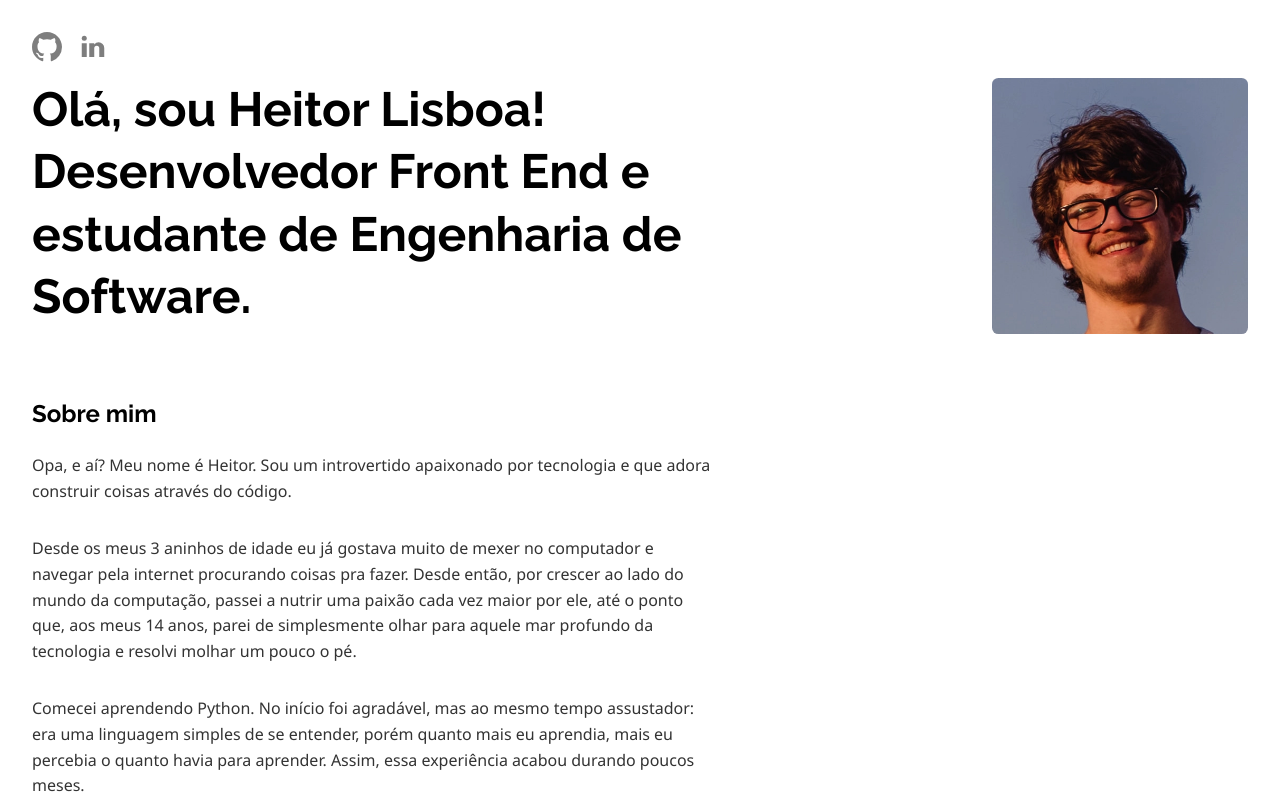
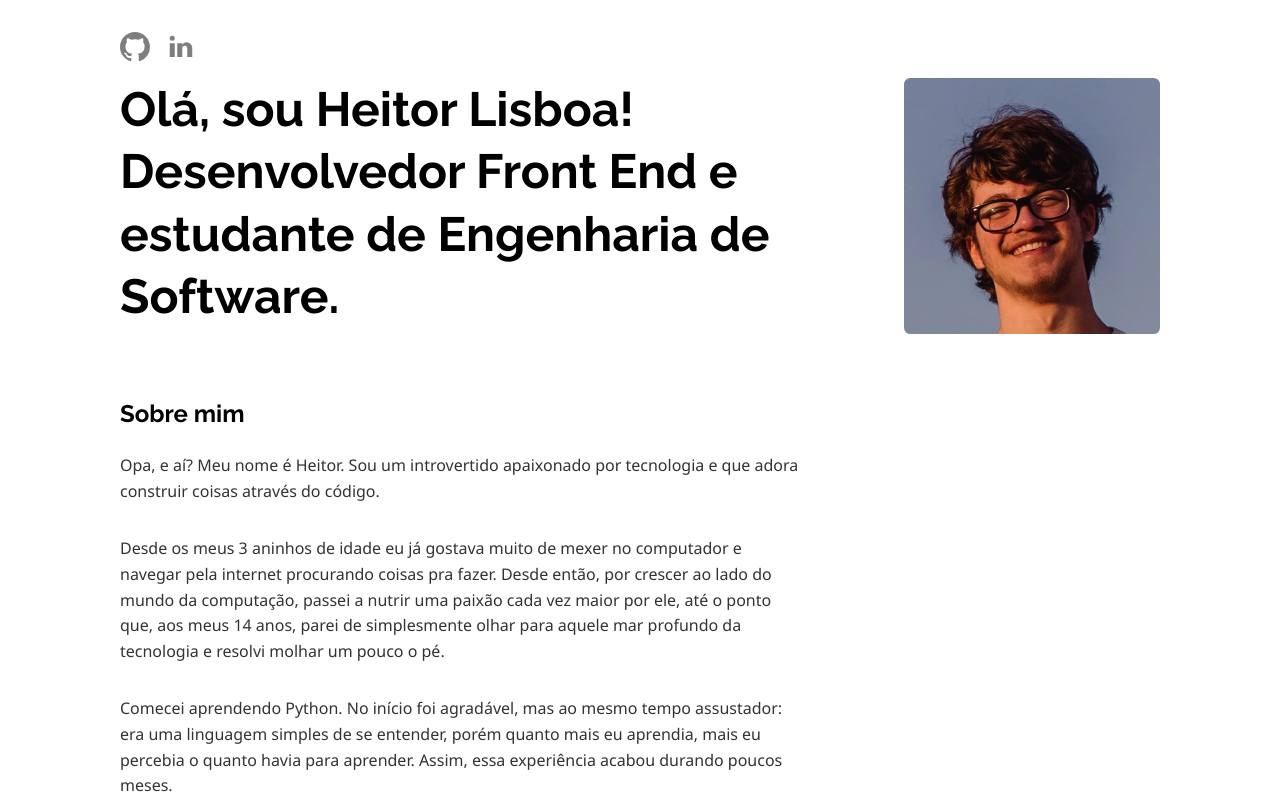
Before and after one commit to heitorlisboa/portfolio, a Next.js app: page / in a window 1280 px wide. Shown: the top 800 px of the page. Built offline with nearby package versions, Linux system fonts and the light colour scheme.

Commit message:
Adição de componente de container

```diff
--- a/pages/index.tsx
+++ b/pages/index.tsx
@@ -4,6 +4,7 @@ import styles from "../src/styles/pages/Home.module.scss";
 import Head from "next/head";
 import Image from "next/image";
 import Link from "next/link";
+import Container from "../src/components/Container";
 import CardList from "../src/components/CardList";
 import Footer from "../src/components/Footer";
 
@@ -15,6 +16,7 @@ const Home: NextPage = () => {
       </Head>
 
       <header className={styles.header}>
+        <Container>
           <a href="#main-content" className={styles.skipContent}>
             Pular para o conteúdo
           </a>
@@ -50,9 +52,11 @@ const Home: NextPage = () => {
               </a>
             </li>
           </ul>
+        </Container>
       </header>
 
       <main id="main-content">
+        <Container>
           <div className={styles.hero}>
             <h1 className={styles.heroTitle}>
               Olá, sou Heitor Lisboa! Desenvolvedor Front End e estudante de
@@ -70,9 +74,9 @@ const Home: NextPage = () => {
               Desde os meus 3 aninhos de idade eu já gostava muito de mexer no
               computador e navegar pela internet procurando coisas pra fazer.
               Desde então, por crescer ao lado do mundo da computação, passei a
-            nutrir uma paixão cada vez maior por ele, até o ponto que, aos meus
-            14 anos, parei de simplesmente olhar para aquele mar profundo da
-            tecnologia e resolvi molhar um pouco o pé.
+              nutrir uma paixão cada vez maior por ele, até o ponto que, aos
+              meus 14 anos, parei de simplesmente olhar para aquele mar profundo
+              da tecnologia e resolvi molhar um pouco o pé.
             </p>
             <p>
               Comecei aprendendo Python. No início foi agradável, mas ao mesmo
@@ -85,16 +89,15 @@ const Home: NextPage = () => {
               pensamento de querer me aventurar e não sair mais desse mundo. Foi
               então que, aos meus 17 anos, eu tomei uma decisão: mergulhar de
               ponta no universo da tecnologia. A partir daí eu não parei mais,
-            voltei a estudar Python, estudei Django, HTML, CSS, Javascript, Sass
-            etc.
+              voltei a estudar Python, estudei Django, HTML, CSS, Javascript,
+              Sass etc.
             </p>
             <p>
               E hoje aqui estou, focando meus estudos em React, Next.js e
-            acessibilidade na web, recém entrando na faculdade de Engenharia de
-            Software, e sempre mantendo uma aplicação em desenvolvimento!
+              acessibilidade na web, recém entrando na faculdade de Engenharia
+              de Software, e sempre mantendo uma aplicação em desenvolvimento!
             </p>
           </section>
-
           <section>
             <h2 id="abilities-title">Habilidades</h2>
             <CardList aria-labelledby="abilities-title">
@@ -107,7 +110,6 @@ const Home: NextPage = () => {
               <li>Python</li>
             </CardList>
           </section>
-
           <section>
             <h2 id="projects-title">Meus projetos</h2>
             <ul className={styles.projectList} aria-labelledby="projects-title">
@@ -125,7 +127,8 @@ const Home: NextPage = () => {
                 </Link>
                 <h3>Cosmo Mapeamento</h3>
                 <p>
-                Reconstrução responsíva e acessível do website Cosmo Mapeamento
+                  Reconstrução responsíva e acessível do website Cosmo
+                  Mapeamento
                 </p>
                 <Link href="/works/cosmo-mapeamento">
                   <a className={`${styles.projectLink} text-anchor`}>
@@ -133,7 +136,6 @@ const Home: NextPage = () => {
                   </a>
                 </Link>
               </article>
-
               <article className={styles.project} role="listitem">
                 <Link href="/works/aluracord">
                   <a className="image-anchor">
@@ -148,8 +150,9 @@ const Home: NextPage = () => {
                 </Link>
                 <h3>Aluracord</h3>
                 <p>
-                Chat em tempo real inspirado no Discord feito durante a Imersão
-                React 2022 da Alura <strong>(projeto original)</strong>
+                  Chat em tempo real inspirado no Discord feito durante a
+                  Imersão React 2022 da Alura{" "}
+                  <strong>(projeto original)</strong>
                 </p>
                 <Link href="/works/aluracord">
                   <a className={`${styles.projectLink} text-anchor`}>
@@ -159,12 +162,12 @@ const Home: NextPage = () => {
               </article>
             </ul>
           </section>
-
           <section>
             <h2>Contato</h2>
             <p>
               A fim de construir algo juntos? Sinta-se livre pra me contatar se
-            estiver procurando um desenvolvedor ou simplesmente quiser conectar!
+              estiver procurando um desenvolvedor ou simplesmente quiser
+              conectar!
             </p>
             <a
               className={`${styles.emailLink} text-anchor`}
@@ -173,6 +176,7 @@ const Home: NextPage = () => {
               heitor01101000@gmail.com
             </a>
           </section>
+        </Container>
       </main>
       <Footer />
     </>
--- /dev/null
+++ b/src/components/Container/Container.module.scss
@@ -0,0 +1,5 @@
+.container {
+  width: min(100%, 65rem);
+
+  margin-inline: auto;
+}
--- /dev/null
+++ b/src/components/Container/index.tsx
@@ -0,0 +1,9 @@
+import type { FC } from "react";
+
+import styles from "./Container.module.scss";
+
+const Container: FC = function ContainerElement({ children }) {
+  return <div className={styles.container}>{children}</div>;
+};
+
+export default Container;
--- a/src/components/Footer/index.tsx
+++ b/src/components/Footer/index.tsx
@@ -1,8 +1,11 @@
 import styles from "./Footer.module.scss";
+
+import Container from "../Container";
 
 function Footer() {
   return (
     <footer className={styles.footer}>
+      <Container>
         <ul className={styles.socialsTexts} aria-label="Redes sociais">
           <li>
             <a
@@ -25,6 +28,7 @@ function Footer() {
             </a>
           </li>
         </ul>
+      </Container>
     </footer>
   );
 }
```
Lines whose indentation alone changed are shown as unchanged.
